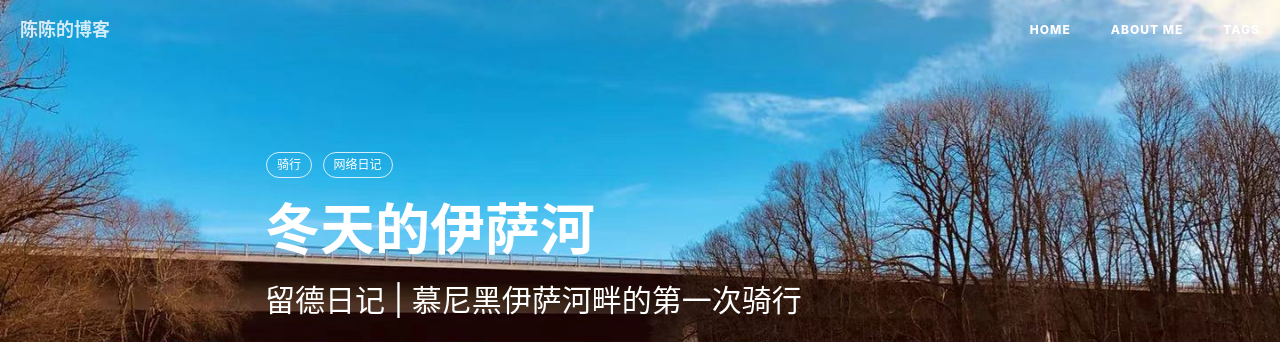
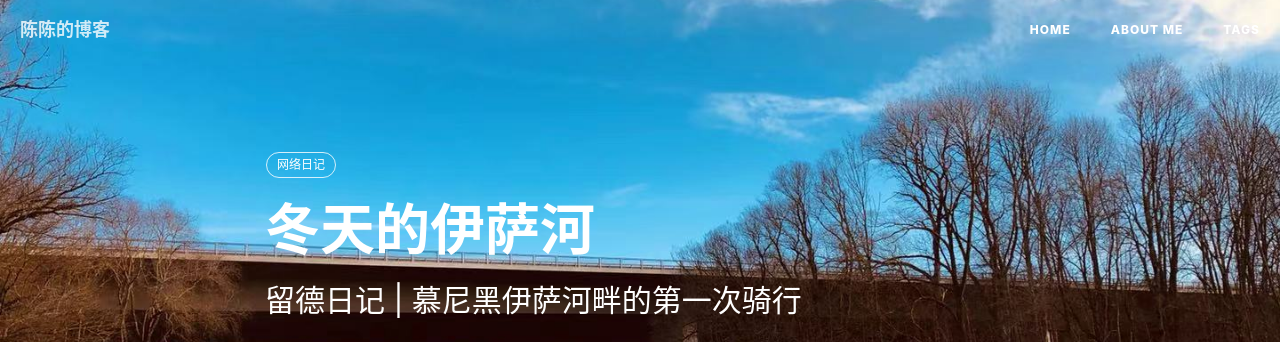
Before and after one commit to chensong212/chensong212.github.io, a Jekyll site: the page built from _posts/2019-12-24-diary.md, in a window 1280 px wide and 900 px high. Shown: the top 342 px of the window. Built offline with Jekyll 4.4.1, drawn with Linux system fonts in a browser that asks for light colours; nearby versions of some CDN libraries; comment, search, counter and statistics services are not loaded.

Commit message:
Update 2019-12-24-diary.md

```diff
--- a/_posts/2019-12-24-diary.md
+++ b/_posts/2019-12-24-diary.md
@@ -7,7 +7,6 @@ author:     陈陈
 header-img: img/Isar4.jpg
 catalog: true
 tags:
-    - 骑行
     - 网络日记
 ---
 
```
